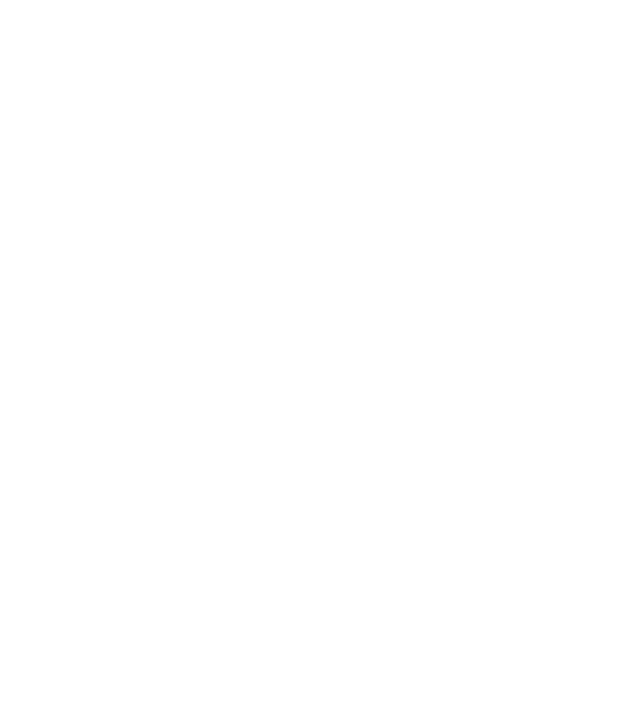
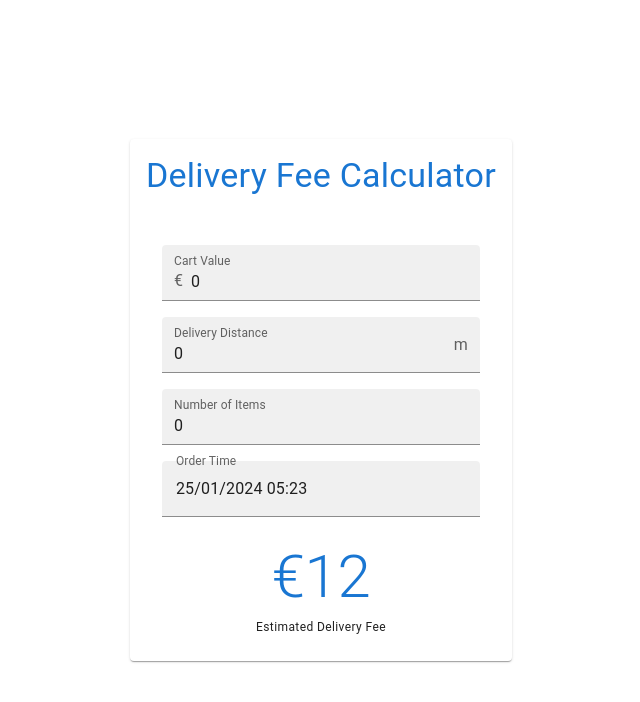
Before and after one commit to johnpdevlin/delivery-app, a React (Vite) app: page / in a window 1280 px wide. Shown: the top 702 px of the page, without its empty margins (319-959 px from the left). Built offline with nearby package versions, Linux system fonts and the light colour scheme.

Commit message:
update app to include form, make public

```diff
--- a/package.json
+++ b/package.json
@@ -1,6 +1,6 @@
 {
 	"name": "delivery-project",
-	"private": true,
+	"private": false,
 	"version": "0.0.0",
 	"type": "module",
 	"scripts": {
--- a/src/App.tsx
+++ b/src/App.tsx
@@ -1,9 +1,14 @@
 /** @format */
 
 import './App.css';
+import FormBox from './components/DeliveryCalculatorForm/FormBox';
 
 function App() {
-	return <></>;
+	return (
+		<>
+			<FormBox />
+		</>
+	);
 }
 
 export default App;
```
